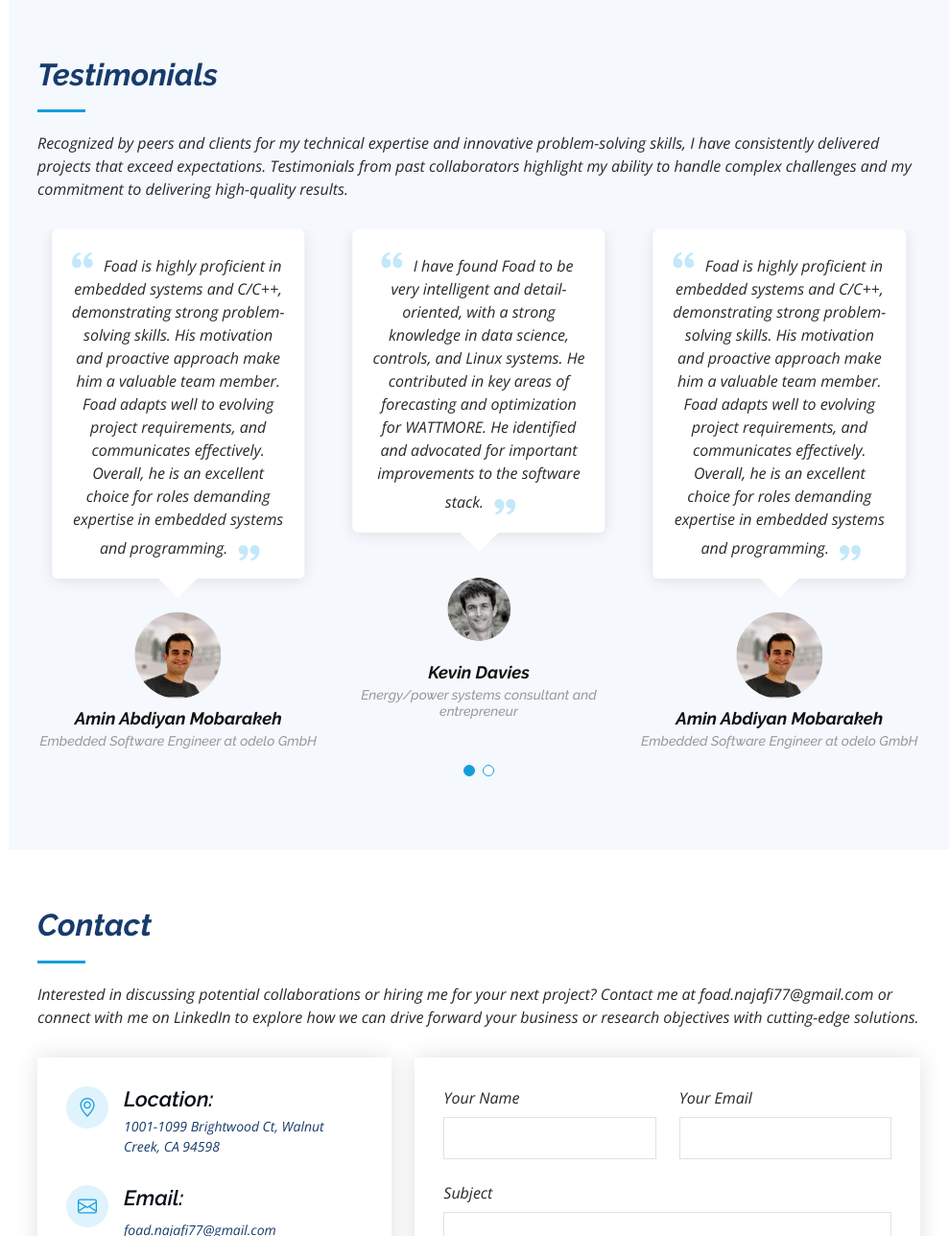
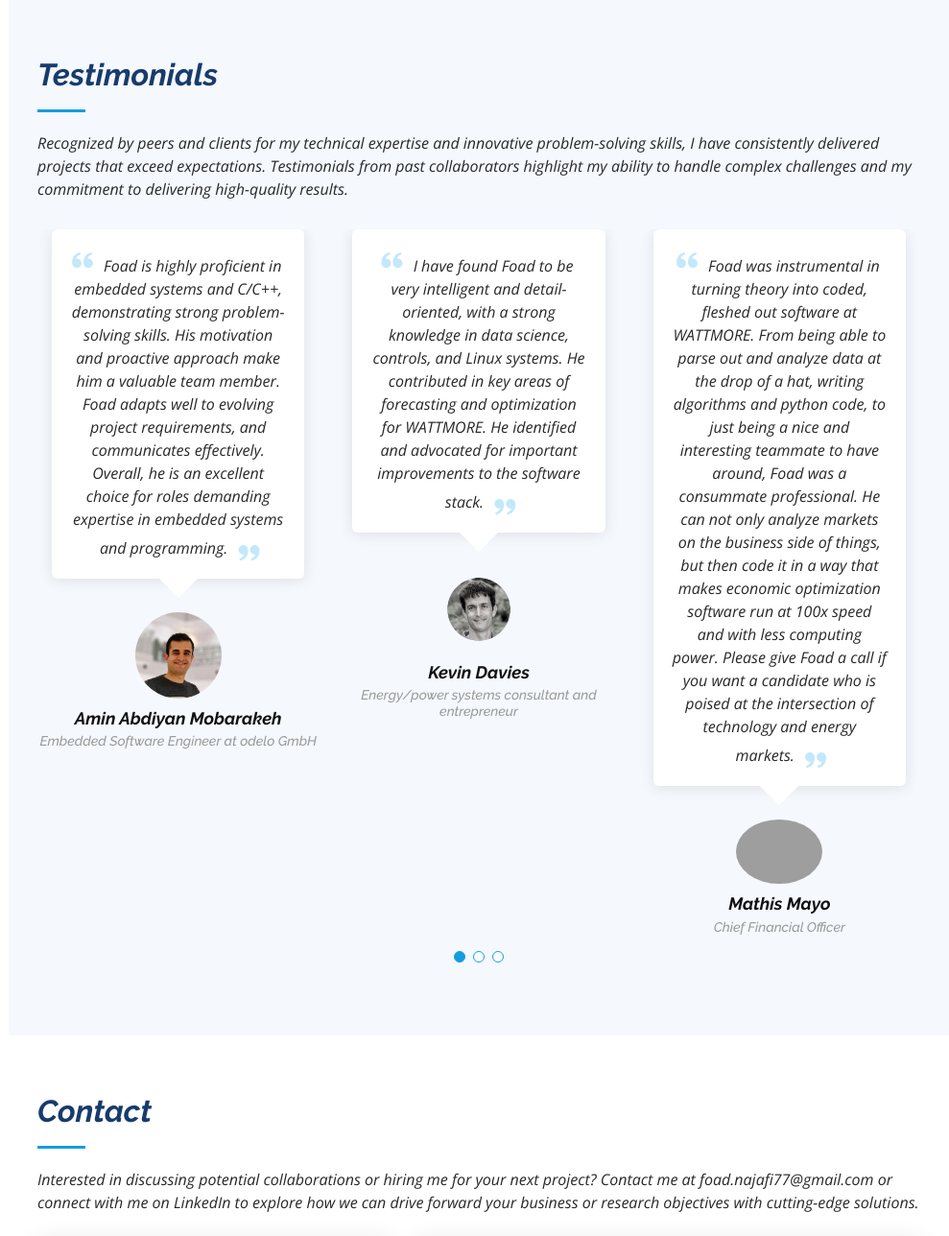
Before and after one commit to foad77/personal-porftofilo-web-design, a Flask app: page / in a window 1280 px wide. Shown: the part 5212-6500 px from the top of the page at 96% size, without its empty margins (291-1280 px from the left). Run offline with Flask 3, Linux system fonts and the light colour scheme; some libraries are stand-ins or nearby versions; grey boxes are pictures that could not be loaded.

Commit message:
Editing testimonial section

```diff
--- a/templates/index.html
+++ b/templates/index.html
@@ -1357,6 +1357,23 @@
           </div>
         </div><!-- End testimonial item -->
 
+        <div class="swiper-slide">
+          <div class="testimonial-item" data-aos="fade-up">
+            <p>
+              <i class="bx bxs-quote-alt-left quote-icon-left"></i>
+              Foad was instrumental in turning theory into coded, fleshed out software at WATTMORE. From being able to parse out and analyze data at the drop of a hat, writing algorithms and python code, to just being a nice and interesting teammate to have around, Foad was a consummate professional.
+
+He can not only analyze markets on the business side of things, but then code it in a way that makes economic optimization software run at 100x speed and with less computing power.
+
+Please give Foad a call if you want a candidate who is poised at the intersection of technology and energy markets.
+              <i class="bx bxs-quote-alt-right quote-icon-right"></i>
+            </p>
+            <img src="static/img/testimonials/mathis.jpg" class="testimonial-img" alt="">
+            <h3>Mathis Mayo</h3>
+            <h4>Chief Financial Officer</h4>
+          </div>
+        </div><!-- End testimonial item -->
+
       </div>
       <div class="swiper-pagination"></div>
     </div>
```
